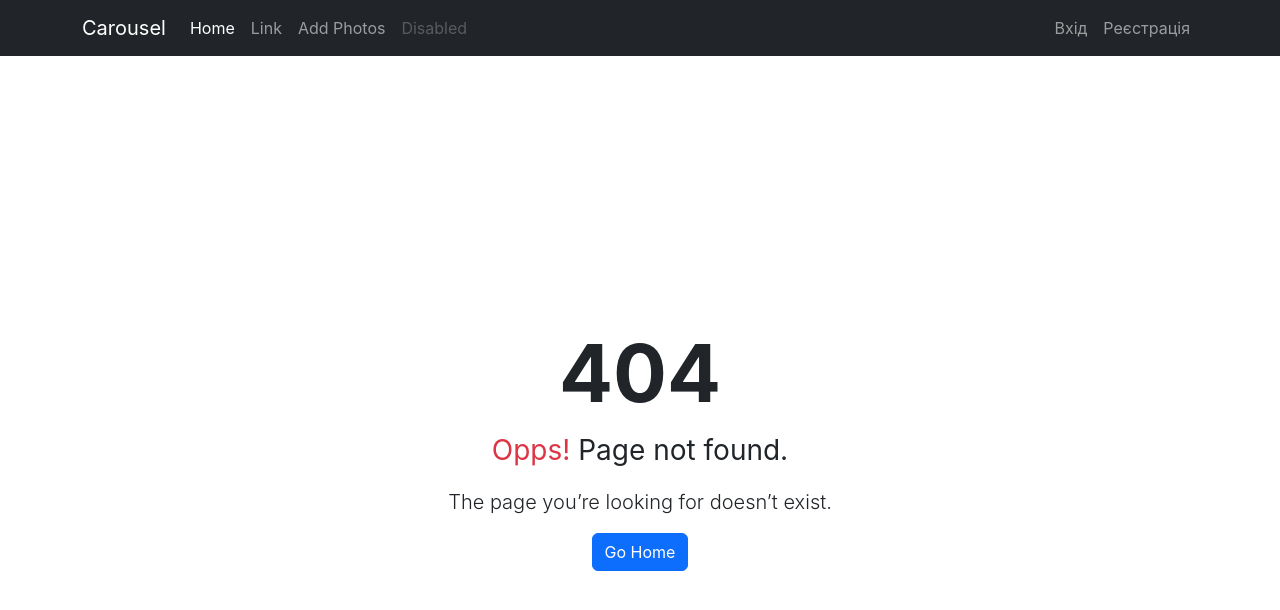
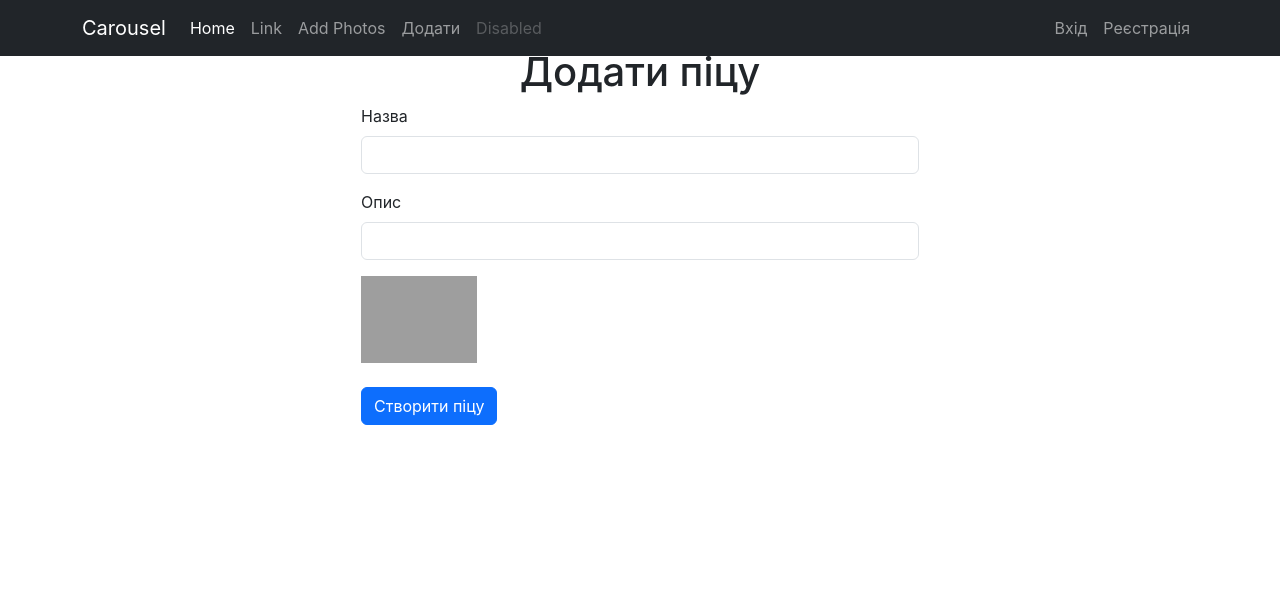
Before and after one commit to jonyLon/React-Store, a React (Create React App) app: page /pizza/create in a window 1280 px wide. Before the commit this address had no page. Shown: the top 610 px of the page. Built offline with nearby package versions, Linux system fonts and the light colour scheme; grey boxes are pictures that could not be loaded.

Commit message:
create multiFileInput component

```diff
--- a/src/App.js
+++ b/src/App.js
@@ -9,6 +9,7 @@ import Layout from "./components/containers";
 import RegisterPage from "./components/auth/register";
 import NotFoundPage from "./components/pages/404";
 import AddPhotosPage from "./components/pages/add_photos";
+import CreatePizzaPage from "./components/pizza/create";
 
 
 
@@ -20,6 +21,9 @@ function App() {
                   <Route index element={<HomePage/>}/>
                   <Route path={"register"} index element={<RegisterPage/>}/>
                   <Route path={"add_photos"} index element={<AddPhotosPage/>}/>
+                  <Route path={"pizza"}>
+                    <Route path={"create"} index element={<CreatePizzaPage/>}/>
+                  </Route>
                   <Route path={"*"} element={<NotFoundPage/>}/>
               </Route>
           </Routes>
--- /dev/null
+++ b/src/components/common/multiFileInput/index.js
@@ -0,0 +1,96 @@
+import plusImage from "../../../assets/images/plus.jpg";
+import classNames from "classnames";
+import { DragDropContext, Droppable, Draggable } from 'react-beautiful-dnd';
+import './style.css';
+import { useState } from "react";
+
+const MultiFileInput = ({ label, field, value, error, onChange }) => {
+    const [images, setImages] = useState([]);
+    const [filesList, setFilesList] = useState([]);
+
+    const handleFileChange = (event) => {
+        const files = Array.from(event.target.files);
+        const list = [...filesList, ...files];
+        setFilesList(list);
+        onChange(list);
+        const imageFiles = files.map((file) => URL.createObjectURL(file));
+        setImages(prevImages => [...prevImages, ...imageFiles]);
+    };
+
+    const removeImage = (index) => {
+        setImages(images.filter((_, i) => i !== index));
+        const updatedFilesList = filesList.filter((_, i) => i !== index);
+        setFilesList(updatedFilesList);
+        onChange(updatedFilesList);
+    };
+
+    const onDragEnd = (result) => {
+        if (!result.destination) {
+            return;
+        }
+        const reorderedImages = Array.from(images);
+        const [movedImage] = reorderedImages.splice(result.source.index, 1);
+        reorderedImages.splice(result.destination.index, 0, movedImage);
+
+        const reorderedFiles = Array.from(filesList);
+        const [movedFile] = reorderedFiles.splice(result.source.index, 1);
+        reorderedFiles.splice(result.destination.index, 0, movedFile);
+
+        setImages(reorderedImages);
+        setFilesList(reorderedFiles);
+        onChange(reorderedFiles);
+    };
+
+
+    return (
+        <div className="mb-3">
+            <div className="row">
+                <DragDropContext onDragEnd={onDragEnd}>
+                    <Droppable droppableId="images" direction={"horizontal"}>
+                        {(provided) => (
+                            <div
+                                className="row"
+                                {...provided.droppableProps}
+                                ref={provided.innerRef}
+                            >
+                                {images.map((image, index) => (
+                                    <Draggable key={image} draggableId={image} index={index}>
+                                        {(provided) => (
+                                            <div
+                                                className="col-md-3 image-preview"
+                                                ref={provided.innerRef}
+                                                {...provided.draggableProps}
+                                                {...provided.dragHandleProps}
+                                            >
+                                                <img src={image} className="img-fluid" alt={`Preview ${index}`} />
+                                                <button onClick={() => removeImage(index)} className="remove-button">X</button>
+                                            </div>
+                                        )}
+                                    </Draggable>
+                                ))}
+                                {provided.placeholder}
+                                <div className="col-md-3">
+                                    <label htmlFor={field} className="form-label">
+                                        <img src={plusImage} alt="" className="img-fluid" />
+                                    </label>
+                                    <input type="file"
+                                           className={classNames("d-none")}
+                                           id={field}
+                                           name={field}
+                                           multiple={true}
+                                           onChange={handleFileChange}
+                                           aria-describedby="emailHelp" />
+                                </div>
+
+                            </div>
+                        )}
+                    </Droppable>
+                </DragDropContext>
+
+                {error && <div className="alert alert-danger mt-2">{error}</div>}
+            </div>
+        </div>
+    );
+}
+
+export default MultiFileInput;
--- /dev/null
+++ b/src/components/common/multiFileInput/style.css
@@ -0,0 +1,19 @@
+
+.image-preview {
+    position: relative;
+}
+.remove-button {
+    position: absolute;
+    top: 5px;
+    right: 15px;
+    background: rgba(255, 0, 0, 0.7);
+    color: white;
+    border: none;
+    border-radius: 50%;
+    cursor: pointer;
+    width: 20px;
+    height: 20px;
+    display: flex;
+    align-items: center;
+    justify-content: center;
+}
--- a/src/components/common/textInput/index.js
+++ b/src/components/common/textInput/index.js
@@ -1,13 +1,13 @@
 import classNames from "classnames";
 
-const TextInput = ({ label, field, type, value, error, onChange }) => {
+const TextInput = ({ label, field, type, value, error, touched, onChange }) => {
     return (
         <>
             <div className="mb-3">
                 <label htmlFor={field} className="form-label">{label}</label>
                 <input type={type}
                        className={classNames("form-control", {
-                           "is-invalid": error
+                           "is-invalid": error && touched
                        })}
                        id={field}
                        name={field}
@@ -15,7 +15,7 @@ const TextInput = ({ label, field, type, value, error, onChange }) => {
                        onChange={onChange}
                        aria-describedby="emailHelp"/>
                 {
-                    error &&
+                    (error && touched) &&
                     <div className="invalid-feedback">
                         {error}
                     </div>
--- a/src/components/containers/header/index.js
+++ b/src/components/containers/header/index.js
@@ -22,6 +22,9 @@ const MainHeader = () => {
                                     <Link className="nav-link" to={"/add_photos"}>Add Photos</Link>
                                 </li>
                                 <li className="nav-item">
+                                    <Link className="nav-link" to={"/pizza/create"}>Додати</Link>
+                                </li>
+                                <li className="nav-item">
                                     <a className="nav-link disabled" aria-disabled="true">Disabled</a>
                                 </li>
                             </ul>
--- /dev/null
+++ b/src/components/pizza/create/index.js
@@ -0,0 +1,97 @@
+import TextInput from "../../common/textInput";
+import * as Yup from 'yup';
+import {useFormik} from "formik";
+import MultiFileInput from "../../common/multiFileInput";
+
+
+const CreatePizzaPage = () => {
+
+    const SUPPORTED_FORMATS = ['image/jpg', 'image/jpeg', 'image/png'];
+    const FILE_SIZE = 250 * 1024; // 250KB
+
+    const validationSchema = Yup.object().shape({
+        name: Yup.string()
+            .required('Вкажіть назву'),
+        description: Yup.string()
+            .required('Вкажіть опис'),
+        images: Yup.array()
+            .of(Yup.mixed().test(
+                'fileType',
+                'Неправильний формат файлу',
+                value => value && ['image/jpeg', 'image/png', 'image/webp'].includes(value?.type)
+            ))
+            .required('Фото є обов\'язковими'),
+    });
+
+
+    const initValue = {
+        name: '',
+        description: '',
+        images: []
+    };
+
+    const handleFormikSubmit = (values) => {
+        console.log('Form data:', values);
+    };
+    const formik = useFormik({
+        initialValues: initValue,
+        onSubmit: handleFormikSubmit,
+        validationSchema: validationSchema
+    });
+    const {values, touched, errors,
+        handleSubmit, handleChange, setFieldValue} = formik;
+
+    //console.log("touched",touched)
+    const handleImageChange = (files) => {
+        console.log('Change files: ', files);
+        setFieldValue("images", files);
+        // const file = e.target.files[0];
+        // if (file) {
+        //     setFieldValue(e.target.name, file);
+        //     // setFormData({ ...formData, [e.target.name]: file });
+        //     // setImageFile(URL.createObjectURL(file));
+        // }
+        // else {
+        //     setFieldValue(e.target.name, null);
+        //     // setFormData({ ...formData, [e.target.name]: null });
+        // }
+    };
+    return (
+        <>
+            <h1 className={"text-center"}>Додати піцу</h1>
+            <form onSubmit={handleSubmit} className={"col-md-6 offset-md-3"}>
+                <TextInput
+                    label="Назва"
+                    field="name"
+                    type="text"
+                    touched={touched.name}
+                    error={errors.name}
+                    onChange={handleChange}
+                    value={values.name}
+                />
+
+                <TextInput
+                    label="Опис"
+                    field="description"
+                    type="text"
+                    touched={touched.description}
+                    error={errors.description}
+                    onChange={handleChange}
+                    value={values.description}
+                />
+
+                <MultiFileInput
+                    label="Фото"
+                    field="image"
+                    onChange={handleImageChange}
+                    error={errors.images}
+                    value={values.images}
+                />
+
+                <button type="submit" className="btn btn-primary">Створити піцу</button>
+            </form>
+        </>
+    )
+}
+
+export default CreatePizzaPage;
```
